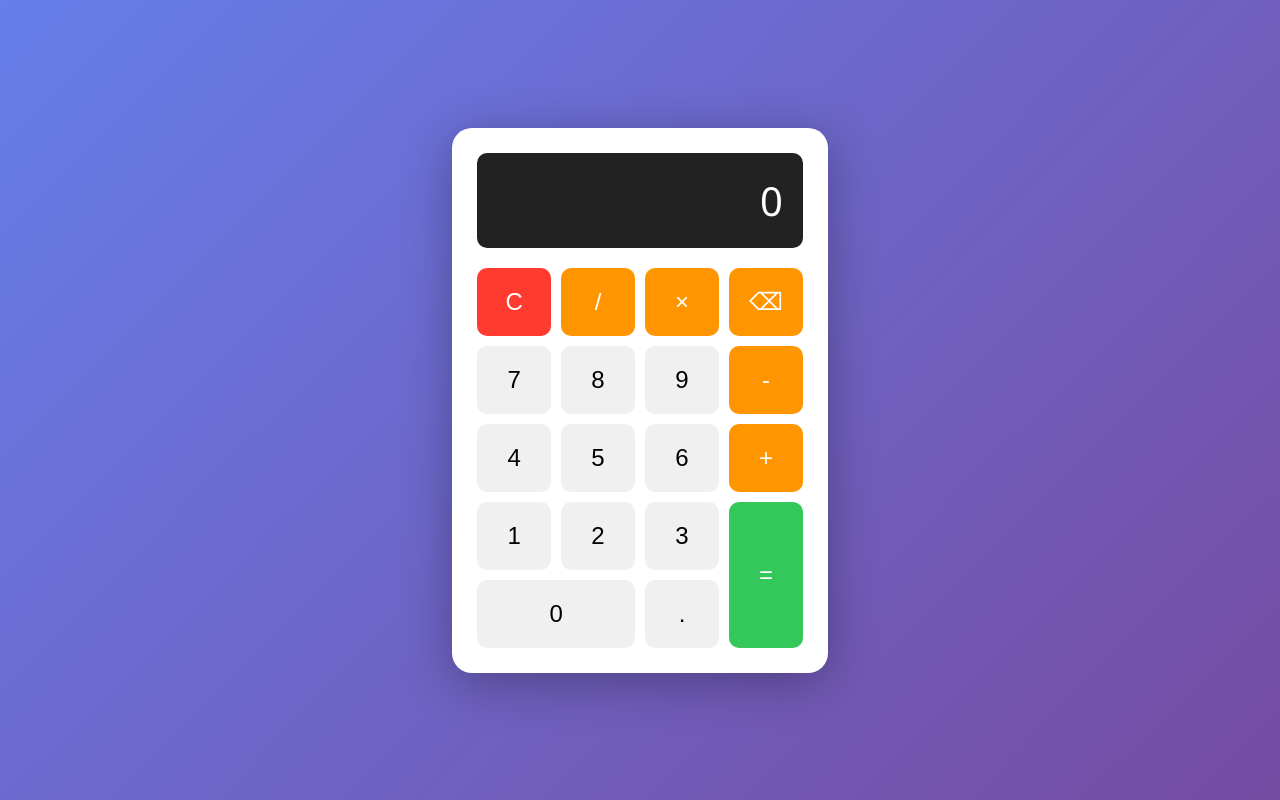
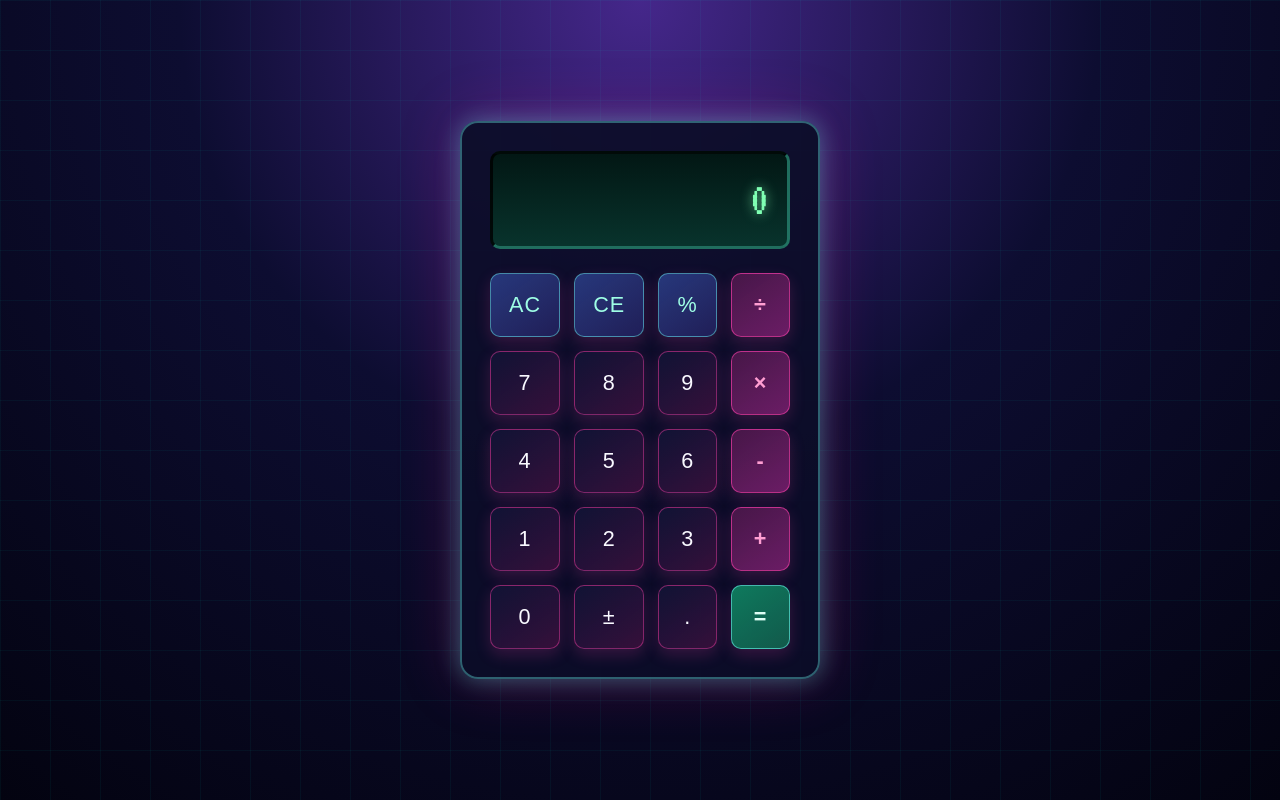
Before and after one commit to guygregory/cctest, a plain HTML site: page index.html in a window 1280 px wide. Drawn offline with Linux system fonts and the light colour scheme.

Commit message:
Update design

```diff
--- a/index.html
+++ b/index.html
@@ -11,28 +11,30 @@
         <div class="calculator">
             <div class="display" id="display">0</div>
             <div class="buttons">
-                <button class="btn btn-clear" onclick="clearDisplay()">C</button>
-                <button class="btn btn-operator" onclick="appendOperator('/')">/</button>
-                <button class="btn btn-operator" onclick="appendOperator('*')">×</button>
-                <button class="btn btn-delete" onclick="deleteChar()">⌫</button>
+                <button class="btn btn-function" onclick="clearDisplay()">AC</button>
+                <button class="btn btn-function" onclick="clearEntry()">CE</button>
+                <button class="btn btn-function" onclick="percentage()">%</button>
+                <button class="btn btn-operator" onclick="appendOperator('/')">÷</button>
 
                 <button class="btn" onclick="appendNumber('7')">7</button>
                 <button class="btn" onclick="appendNumber('8')">8</button>
                 <button class="btn" onclick="appendNumber('9')">9</button>
-                <button class="btn btn-operator" onclick="appendOperator('-')">-</button>
+                <button class="btn btn-operator" onclick="appendOperator('*')">×</button>
 
                 <button class="btn" onclick="appendNumber('4')">4</button>
                 <button class="btn" onclick="appendNumber('5')">5</button>
                 <button class="btn" onclick="appendNumber('6')">6</button>
-                <button class="btn btn-operator" onclick="appendOperator('+')">+</button>
+                <button class="btn btn-operator" onclick="appendOperator('-')">-</button>
 
                 <button class="btn" onclick="appendNumber('1')">1</button>
                 <button class="btn" onclick="appendNumber('2')">2</button>
                 <button class="btn" onclick="appendNumber('3')">3</button>
-                <button class="btn btn-equals" onclick="calculate()" style="grid-row: span 2">=</button>
+                <button class="btn btn-operator" onclick="appendOperator('+')">+</button>
 
-                <button class="btn btn-zero" onclick="appendNumber('0')" style="grid-column: span 2">0</button>
+                <button class="btn" onclick="appendNumber('0')">0</button>
+                <button class="btn" onclick="toggleSign()">±</button>
                 <button class="btn" onclick="appendNumber('.')">.</button>
+                <button class="btn btn-equals" onclick="calculate()">=</button>
             </div>
         </div>
     </div>
--- a/script.js
+++ b/script.js
@@ -16,6 +16,40 @@ function clearDisplay() {
     updateDisplay();
 }
 
+function clearEntry() {
+    currentInput = '0';
+    shouldResetDisplay = false;
+    updateDisplay();
+}
+
+function toggleSign() {
+    if (shouldResetDisplay) {
+        currentInput = '0';
+        shouldResetDisplay = false;
+    }
+
+    if (currentInput.startsWith('-')) {
+        currentInput = currentInput.slice(1);
+        if (currentInput === '') {
+            currentInput = '0';
+        }
+    } else {
+        currentInput = currentInput === '0' ? '-0' : '-' + currentInput;
+    }
+    updateDisplay();
+}
+
+function percentage() {
+    const value = parseFloat(currentInput);
+    if (isNaN(value)) {
+        return;
+    }
+
+    currentInput = (value / 100).toString();
+    shouldResetDisplay = false;
+    updateDisplay();
+}
+
 function deleteChar() {
     if (currentInput.length > 1) {
         currentInput = currentInput.slice(0, -1);
@@ -27,17 +61,22 @@ function deleteChar() {
 
 function appendNumber(number) {
     if (shouldResetDisplay) {
+        currentInput = number === '.' ? '0.' : number;
+        shouldResetDisplay = false;
+        updateDisplay();
+        return;
+    }
+
+    if (number === '.' && currentInput.includes('.')) {
+        return;
+    }
+
+    if (currentInput === '0' && number !== '.') {
         currentInput = number;
-        shouldResetDisplay = false;
+    } else if (currentInput === '-0' && number !== '.') {
+        currentInput = '-' + number;
     } else {
-        if (currentInput === '0' && number !== '.') {
-            currentInput = number;
-        } else {
-            if (number === '.' && currentInput.includes('.')) {
-                return;
-            }
-            currentInput += number;
-        }
+        currentInput += number;
     }
     updateDisplay();
 }
@@ -107,6 +146,12 @@ document.addEventListener('keydown', (event) => {
         calculate();
     } else if (event.key === 'Escape' || event.key === 'c' || event.key === 'C') {
         clearDisplay();
+    } else if (event.key === '%' ) {
+        percentage();
+    } else if (event.key === 'Delete') {
+        clearEntry();
+    } else if (event.key === 'F9') {
+        toggleSign();
     } else if (event.key === 'Backspace') {
         deleteChar();
     }
--- a/styles.css
+++ b/styles.css
@@ -1,3 +1,5 @@
+@import url('https://fonts.googleapis.com/css2?family=Orbitron:wght@400;500;700&family=VT323&display=swap');
+
 * {
     margin: 0;
     padding: 0;
@@ -5,124 +7,130 @@
 }
 
 body {
-    font-family: 'Segoe UI', Tahoma, Geneva, Verdana, sans-serif;
-    background: linear-gradient(135deg, #667eea 0%, #764ba2 100%);
+    font-family: 'Orbitron', 'Segoe UI', Tahoma, Geneva, Verdana, sans-serif;
+    background: radial-gradient(circle at top, #45278b 0%, #0d0d31 45%, #030310 100%);
     display: flex;
     justify-content: center;
     align-items: center;
     min-height: 100vh;
     padding: 20px;
+    color: #f8f9ff;
+    position: relative;
+    overflow: hidden;
+}
+
+body::before {
+    content: '';
+    position: absolute;
+    inset: 0;
+    background-image: linear-gradient(rgba(0, 255, 222, 0.08) 1px, transparent 1px),
+        linear-gradient(90deg, rgba(0, 255, 222, 0.08) 1px, transparent 1px);
+    background-size: 50px 50px;
+    z-index: 0;
+    opacity: 0.6;
 }
 
 .calculator-container {
     display: flex;
     justify-content: center;
     align-items: center;
+    width: 100%;
+    position: relative;
+    z-index: 1;
 }
 
 .calculator {
-    background: #fff;
-    border-radius: 20px;
-    box-shadow: 0 10px 50px rgba(0, 0, 0, 0.3);
-    padding: 25px;
+    background: rgba(13, 14, 41, 0.92);
+    border-radius: 18px;
+    border: 2px solid rgba(111, 255, 249, 0.35);
+    box-shadow: 0 0 25px rgba(95, 251, 241, 0.35), 0 0 60px rgba(255, 20, 147, 0.25);
+    padding: 28px;
     width: 100%;
-    max-width: 400px;
+    max-width: 360px;
 }
 
 .display {
-    background: #222;
-    color: #fff;
-    font-size: 2.5rem;
+    background: linear-gradient(180deg, #021714 0%, #08332c 100%);
+    color: #7fffb3;
+    font-family: 'VT323', 'Courier New', monospace;
+    font-size: 3rem;
     text-align: right;
-    padding: 20px;
+    padding: 22px 18px;
     border-radius: 10px;
-    margin-bottom: 20px;
+    margin-bottom: 24px;
     word-wrap: break-word;
     word-break: break-all;
-    min-height: 80px;
+    min-height: 90px;
     display: flex;
     align-items: center;
     justify-content: flex-end;
+    text-shadow: 0 0 12px rgba(127, 255, 179, 0.72);
+    border: 3px inset rgba(15, 48, 41, 0.8);
 }
 
 .buttons {
     display: grid;
     grid-template-columns: repeat(4, 1fr);
-    gap: 10px;
+    gap: 14px;
 }
 
 .btn {
-    background: #f0f0f0;
-    border: none;
+    background: linear-gradient(145deg, rgba(17, 20, 53, 0.95), rgba(58, 16, 61, 0.9));
+    color: #f9f9ff;
+    border: 1px solid rgba(255, 64, 172, 0.45);
     border-radius: 10px;
-    font-size: 1.5rem;
-    padding: 20px;
+    font-size: 1.35rem;
+    padding: 18px;
     cursor: pointer;
-    transition: all 0.2s;
-    font-weight: 500;
+    transition: transform 0.14s ease, box-shadow 0.14s ease, filter 0.14s ease;
+    letter-spacing: 0.05em;
+    box-shadow: 0 6px 16px rgba(255, 64, 172, 0.18);
 }
 
 .btn:hover {
-    background: #e0e0e0;
     transform: translateY(-2px);
-    box-shadow: 0 4px 8px rgba(0, 0, 0, 0.2);
+    box-shadow: 0 10px 22px rgba(95, 251, 241, 0.35);
+    filter: brightness(1.05);
 }
 
 .btn:active {
-    transform: translateY(0);
-    box-shadow: 0 2px 4px rgba(0, 0, 0, 0.2);
+    transform: translateY(1px);
+    box-shadow: 0 3px 10px rgba(95, 251, 241, 0.28);
+}
+
+.btn-function {
+    background: linear-gradient(145deg, rgba(41, 59, 128, 0.95), rgba(35, 33, 94, 0.88));
+    border-color: rgba(111, 255, 249, 0.45);
+    color: #9efee5;
 }
 
 .btn-operator {
-    background: #ff9500;
-    color: #fff;
-}
-
-.btn-operator:hover {
-    background: #e68600;
+    background: linear-gradient(145deg, rgba(74, 24, 74, 0.95), rgba(120, 31, 110, 0.88));
+    border-color: rgba(255, 64, 172, 0.6);
+    color: #ff9ed2;
+    font-weight: 600;
 }
 
 .btn-equals {
-    background: #34c759;
-    color: #fff;
+    background: linear-gradient(145deg, rgba(15, 128, 96, 0.95), rgba(19, 97, 79, 0.9));
+    border-color: rgba(111, 255, 249, 0.55);
+    color: #dffff6;
+    font-weight: 600;
 }
 
-.btn-equals:hover {
-    background: #2fb04f;
-}
-
-.btn-clear {
-    background: #ff3b30;
-    color: #fff;
-}
-
-.btn-clear:hover {
-    background: #e6342a;
-}
-
-.btn-delete {
-    background: #ff9500;
-    color: #fff;
-}
-
-.btn-delete:hover {
-    background: #e68600;
-}
-
-@media (max-width: 480px) {
+@media (max-width: 520px) {
     .calculator {
-        max-width: 100%;
-        padding: 15px;
+        padding: 22px;
     }
 
     .display {
-        font-size: 2rem;
-        padding: 15px;
-        min-height: 60px;
+        font-size: 2.4rem;
+        min-height: 72px;
+        padding: 18px 14px;
     }
 
     .btn {
-        font-size: 1.2rem;
-        padding: 15px;
+        font-size: 1.1rem;
+        padding: 16px;
     }
 }
```
